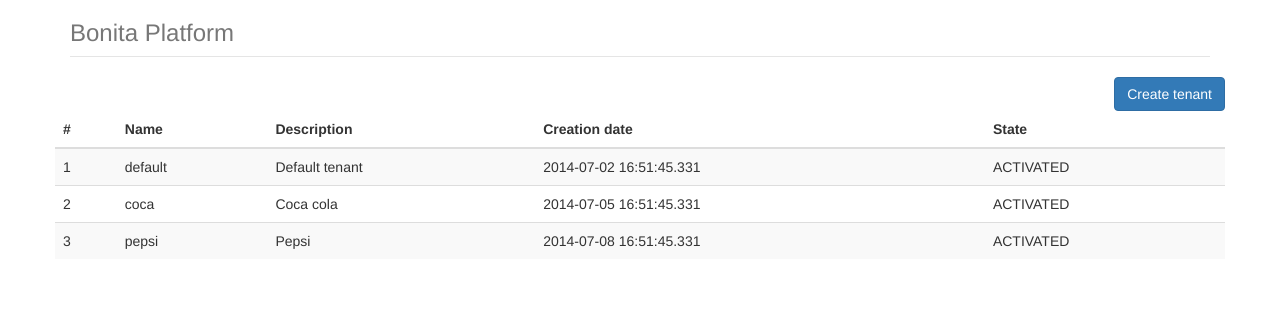
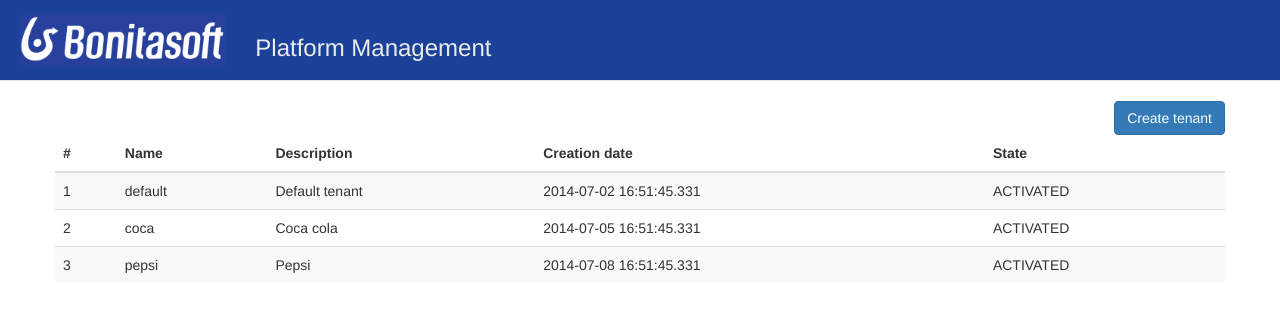
Before and after one commit to cpuy/bonita-platform, a website: page app/index.html at #/tenants/new in a window 1280 px wide. Drawn offline with nearby package versions, Linux system fonts and the light colour scheme; some packages are replaced by stand-ins of ours; files that its build step writes are made by us from their sources.

Commit message:
header css

```diff
--- a/app/index.html
+++ b/app/index.html
@@ -33,11 +33,16 @@
 </head>
 <body ng-app="bonitaPlatform">
 
+<nav class="nav navbar-static-top header">
+    <div class="container">
+        <div class="navbar-header">
+            <img class="img-responsive" ng-src="images/bonita.png" />
+            <a href="/" class="navbar-brand"><h3>Platform Management</h3></a>
+        </div>
+    </div>
+</nav>
+
 <div class="container">
-    <div class="header">
-        <a id="home" href="/"><h3 class="text-muted">Bonita Platform</h3></a>
-    </div>
-
     <div ng-view=""></div>
 </div>
 
--- a/app/styles/main.css
+++ b/app/styles/main.css
@@ -1,8 +1,29 @@
 .header {
     border-bottom: 1px solid #e5e5e5;
     margin-bottom: 20px;
+    background-color: #1B4298;
+    padding: 15px 0;
 }
 
 .header a:hover {
     text-decoration: none;
 }
+
+.header img {
+    height: 50px;
+    margin-left: -50px;
+    margin-right: 30px;
+    float: left;
+}
+
+.navbar-brand {
+    padding: 0;
+}
+
+.navbar-brand h3 {
+    color: #ebebeb;
+}
+
+.navbar-brand h3:hover {
+    color: #FFFFFF;
+}
```
Also changed, not shown: app/views/create.html (+2 -1 lines), app/images/bonita.png (added).
